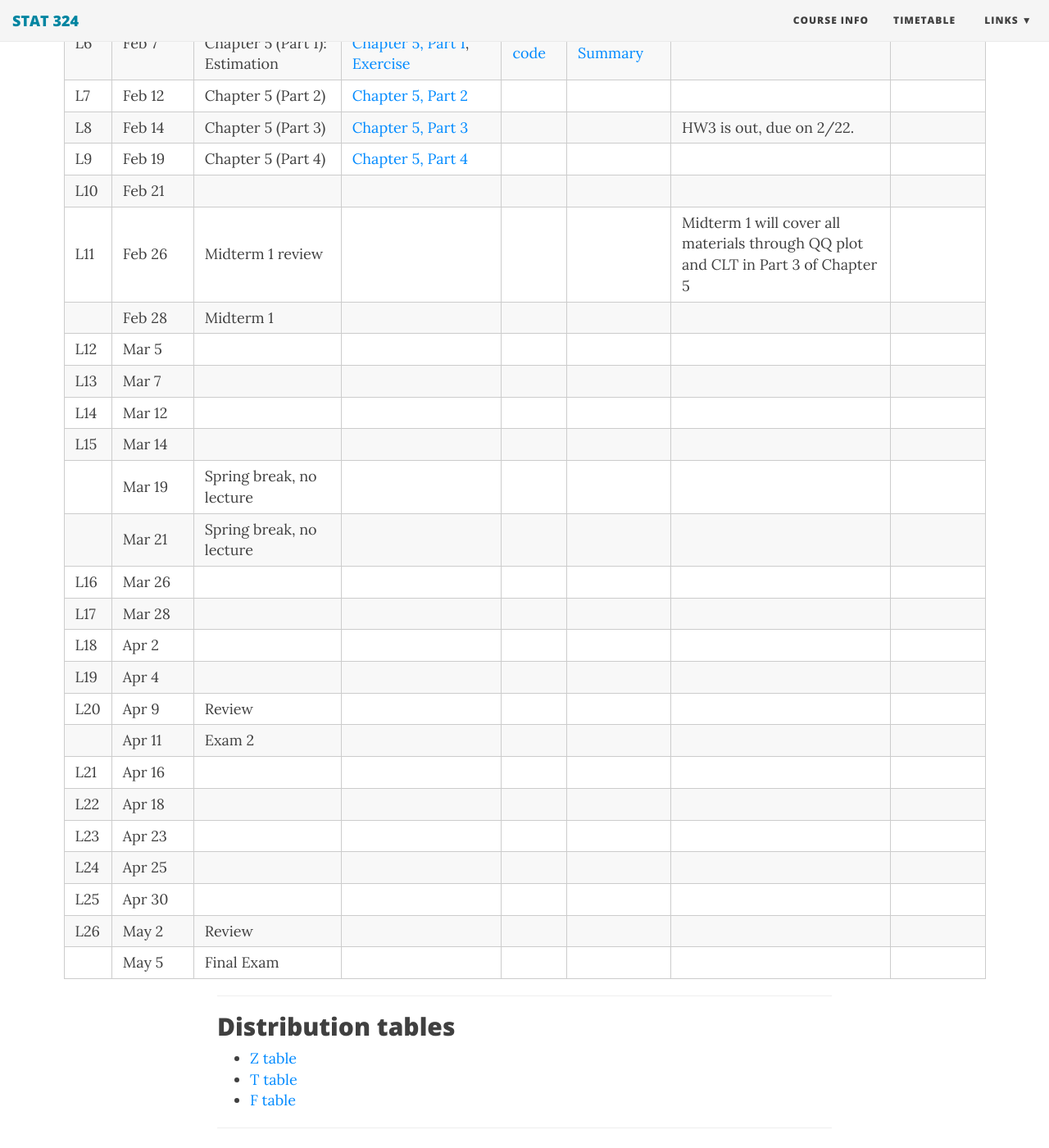
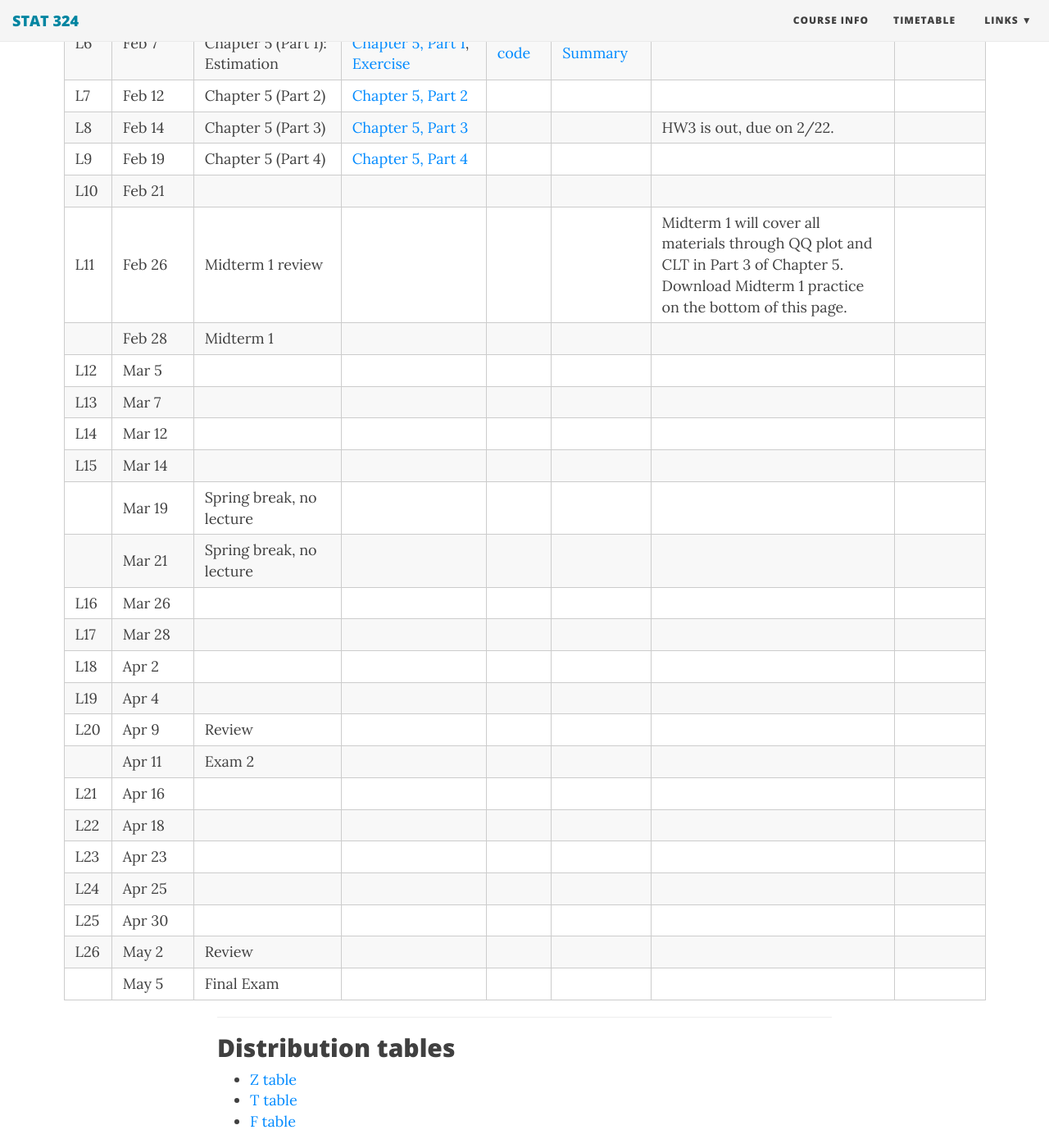
Before and after one commit to duzhewang/stat324, a Jekyll site: the page built from timetable.md, in a window 1280 px wide and 1400 px high, scrolled down 679 px. Shown: the whole window at 82% size. Built offline with Jekyll 4.4.1, drawn with Linux system fonts in a browser that asks for light colours; nearby versions of some CDN libraries.

Commit message:
Update timetable.md

```diff
--- a/timetable.md
+++ b/timetable.md
@@ -18,7 +18,7 @@
 |L8| Feb 14 | Chapter 5 (Part 3)| [Chapter 5, Part 3](https://github.com/dzwang91/stat324/raw/gh-pages/lectures/chapter5-3.pdf)    |    |    |  HW3 is out, due on 2/22.    |
 |L9| Feb 19 | Chapter 5 (Part 4) | [Chapter 5, Part 4](https://github.com/dzwang91/stat324/raw/gh-pages/lectures/chapter5-4.pdf)     |    |  |      |
 |L10| Feb 21 | |  |  |    |       |      |
-|L11| Feb 26 | Midterm 1 review |    |     |       |  Midterm 1 will cover all materials through QQ plot and CLT in Part 3 of Chapter 5 |   |
+|L11| Feb 26 | Midterm 1 review |    |     |       |  Midterm 1 will cover all materials through QQ plot and CLT in Part 3 of Chapter 5. Download Midterm 1 practice on the bottom of this page. |   |
 |  | Feb 28 | Midterm 1 |    |   |    |      |      |
 |L12| Mar 5 |  |   |  |     |      |
 |L13| Mar 7 |   | | |  |      |      |
@@ -59,3 +59,4 @@
 --------------------------------------------------------------------------------------------------
 
 ## Exams
+- [Midterm 1](https://github.com/dzwang91/stat324/raw/gh-pages/hw/Midterm1Practice.pdf),
```
